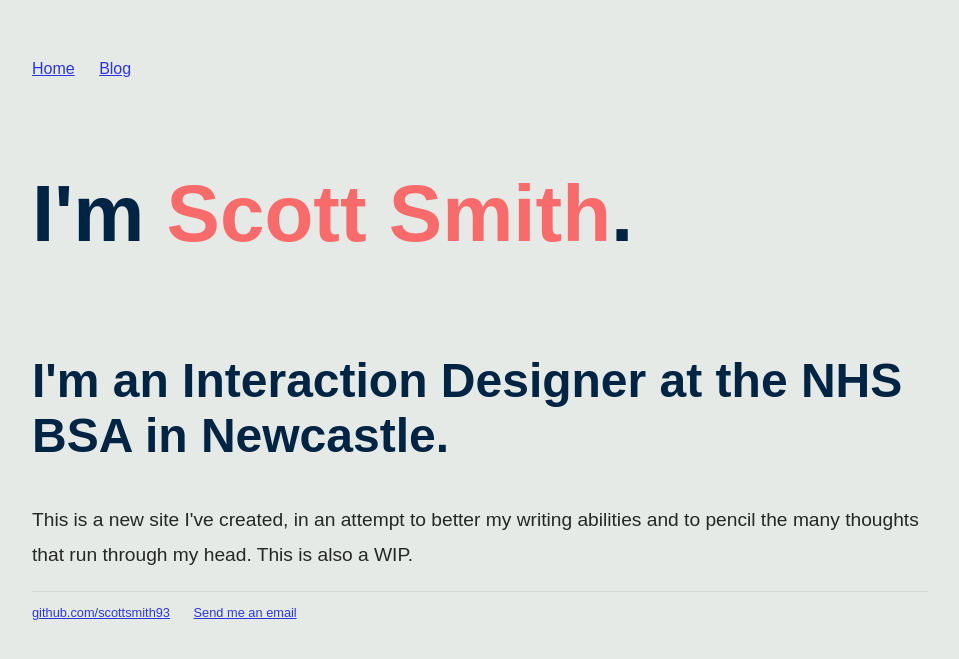
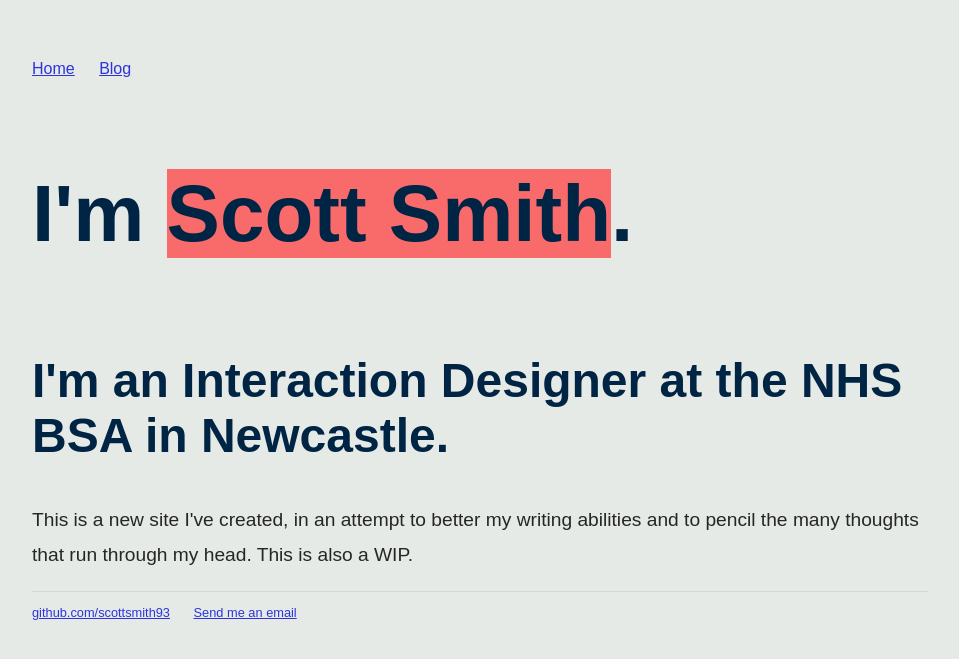
Before and after one commit to scottsmith93/scottsmith.github.io, a Jekyll site: the page built from index.html, in a window 1280 px wide. Shown: the top 659 px of the page, without its empty margins (160-1119 px from the left). Built offline with Jekyll 4.4.1, drawn with Linux system fonts in a browser that asks for light colours; some web fonts are replaced.

Commit message:
Update main.css
style update

```diff
--- a/css/main.css
+++ b/css/main.css
@@ -38,7 +38,7 @@
 }
 
 span {
-      color: #F96B6B;
+      background-color: #F96B6B;
 }
 
 h2 {
```
